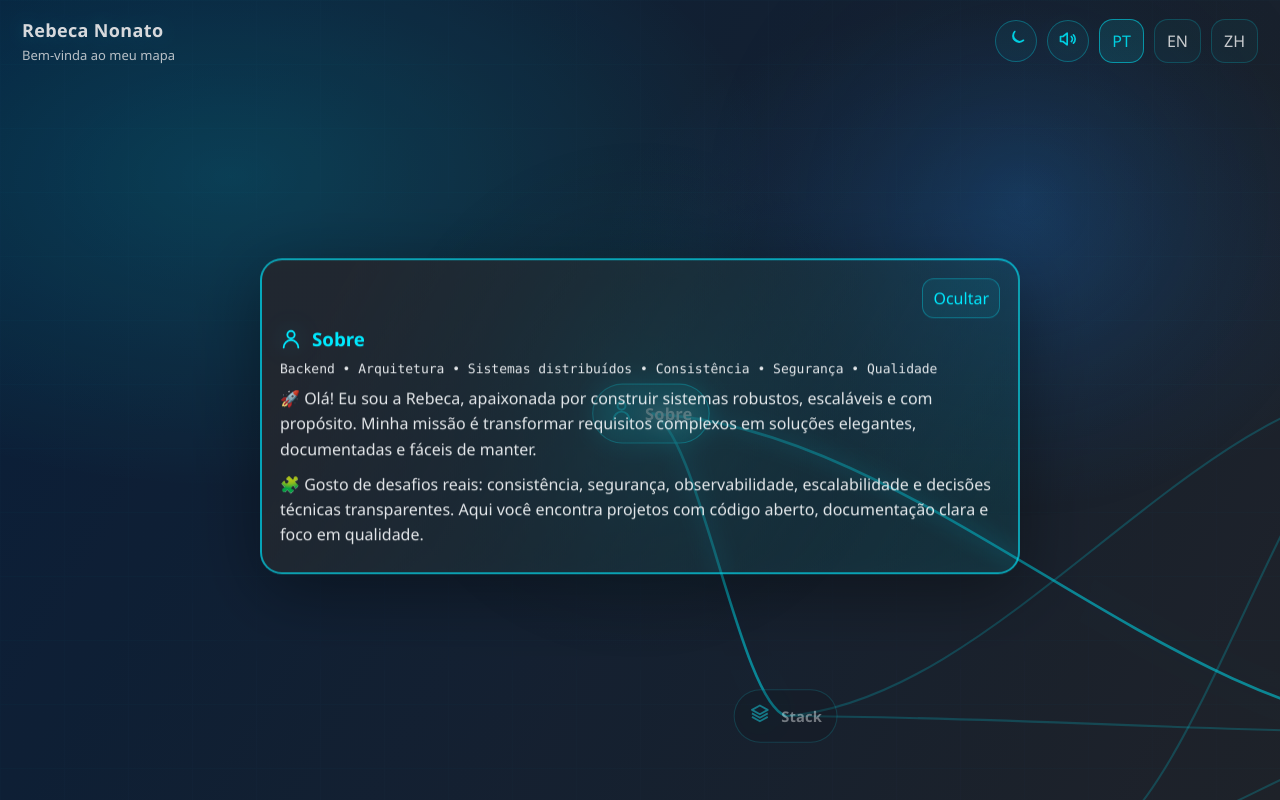
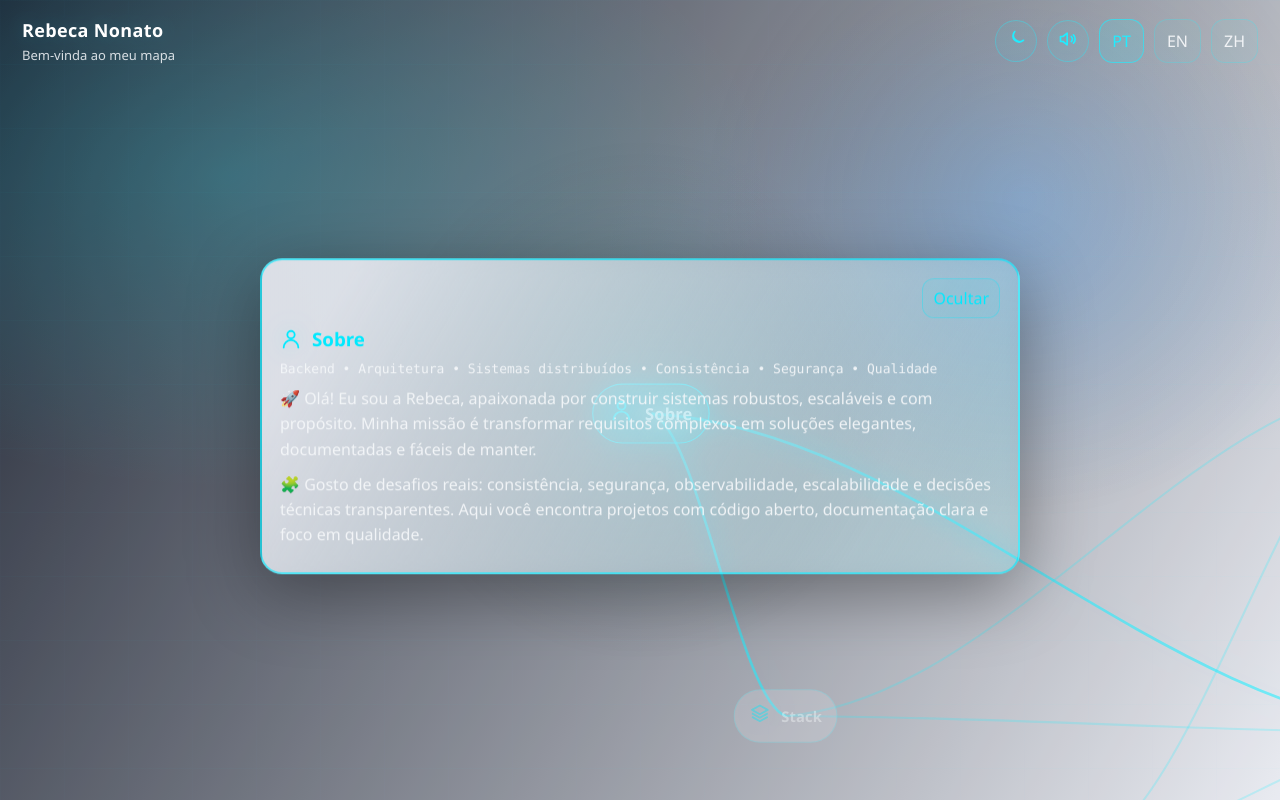
Before and after one commit to rebecanonato89/rebecanonato89, a React (Create React App) app: page / in a window 1280 px wide. Built offline with nearby package versions, Linux system fonts and the light colour scheme; the HTML template or start-up script is replaced by a standard one.

Commit message:
style: update color variables and theme tokens for improved aesthetics

```diff
--- a/src/App.css
+++ b/src/App.css
@@ -1,23 +1,23 @@
 :root {
-  --tech-blue: #1e90ff;
-  --tech-blue-dark: #0a2342;
-  --tech-gray: #23272f;
-  --tech-gray-light: #3a3f4b;
-  --tech-black: #10131a;
-  --tech-white: #f5f7fa;
+  --tech-blue: #3399ff;
+  --tech-blue-dark: #010818;
+  --tech-gray: #181a1f;
+  --tech-gray-light: #e6e8ef;
+  --tech-black: #000000;
+  --tech-white: #ffffff;
   --tech-cyan: #00eaff;
 
-  /* THEME TOKENS (LIGHT-ish base but still “tech dark”) */
-  --bg: radial-gradient(900px 520px at 18% 22%, rgba(0,234,255,0.18), rgba(0,0,0,0) 60%),
-        radial-gradient(720px 460px at 78% 32%, rgba(30,144,255,0.18), rgba(0,0,0,0) 55%),
-        linear-gradient(120deg, var(--tech-blue-dark) 0%, var(--tech-gray) 100%);
+    /* THEME TOKENS (LIGHT base) */
+    --bg: radial-gradient(900px 520px at 18% 22%, rgba(0,234,255,0.22), rgba(0,0,0,0) 60%),
+      radial-gradient(720px 460px at 78% 32%, rgba(51,153,255,0.22), rgba(0,0,0,0) 55%),
+      linear-gradient(120deg, var(--tech-blue-dark) 0%, var(--tech-gray-light) 100%);
 
-  --text: var(--tech-white);
+    --text: #23272f;
 
-  --card-bg: linear-gradient(120deg, rgba(35,39,47,0.92) 10%, rgba(0,234,255,0.10) 100%);
+    --card-bg: linear-gradient(120deg, rgba(230,232,239,0.92) 10%, rgba(0,234,255,0.10) 100%);
     --card-border: rgba(0,234,255,0.62);
 
-  --node-bg: rgba(16, 19, 26, 0.38);
+    --node-bg: rgba(230, 232, 239, 0.38);
     --node-border: rgba(0,234,255,0.36);
     --node-bg-active: rgba(0,234,255,0.14);
     --node-border-active: rgba(0,234,255,0.78);
@@ -25,28 +25,28 @@
     --link: rgba(0,234,255,0.22);
     --link-hot: rgba(0,234,255,0.58);
 
-  --backdrop: rgba(0,0,0,0.12);
+    --backdrop: rgba(255,255,255,0.12);
 }
 
 body.dark {
-  --bg: radial-gradient(900px 520px at 18% 22%, rgba(0,234,255,0.10), rgba(0,0,0,0) 60%),
-        radial-gradient(720px 460px at 78% 32%, rgba(30,144,255,0.12), rgba(0,0,0,0) 55%),
+    --bg: radial-gradient(900px 520px at 18% 22%, rgba(0,234,255,0.06), rgba(0,0,0,0) 60%),
+      radial-gradient(720px 460px at 78% 32%, rgba(1,8,24,0.12), rgba(0,0,0,0) 55%),
       linear-gradient(120deg, var(--tech-black) 0%, var(--tech-blue-dark) 100%);
 
-  --text: rgba(245,247,250,0.92);
+    --text: rgba(245,247,250,1);
 
-  --card-bg: linear-gradient(120deg, rgba(16,19,26,0.92) 10%, rgba(30,144,255,0.12) 100%);
-  --card-border: rgba(30,144,255,0.58);
+    --card-bg: linear-gradient(120deg, rgba(1,8,24,0.98) 10%, rgba(51,153,255,0.12) 100%);
+    --card-border: rgba(51,153,255,0.68);
 
-  --node-bg: rgba(10, 12, 18, 0.46);
-  --node-border: rgba(30,144,255,0.36);
-  --node-bg-active: rgba(30,144,255,0.16);
-  --node-border-active: rgba(30,144,255,0.72);
+    --node-bg: rgba(1, 8, 24, 0.56);
+    --node-border: rgba(51,153,255,0.36);
+    --node-bg-active: rgba(51,153,255,0.18);
+    --node-border-active: rgba(51,153,255,0.82);
 
-  --link: rgba(30,144,255,0.22);
-  --link-hot: rgba(30,144,255,0.58);
+    --link: rgba(51,153,255,0.32);
+    --link-hot: rgba(51,153,255,0.68);
 
-  --backdrop: rgba(0,0,0,0.20);
+    --backdrop: rgba(0,0,0,0.28);
 }
 
 body {
```
Lines whose indentation alone changed are shown as unchanged.
